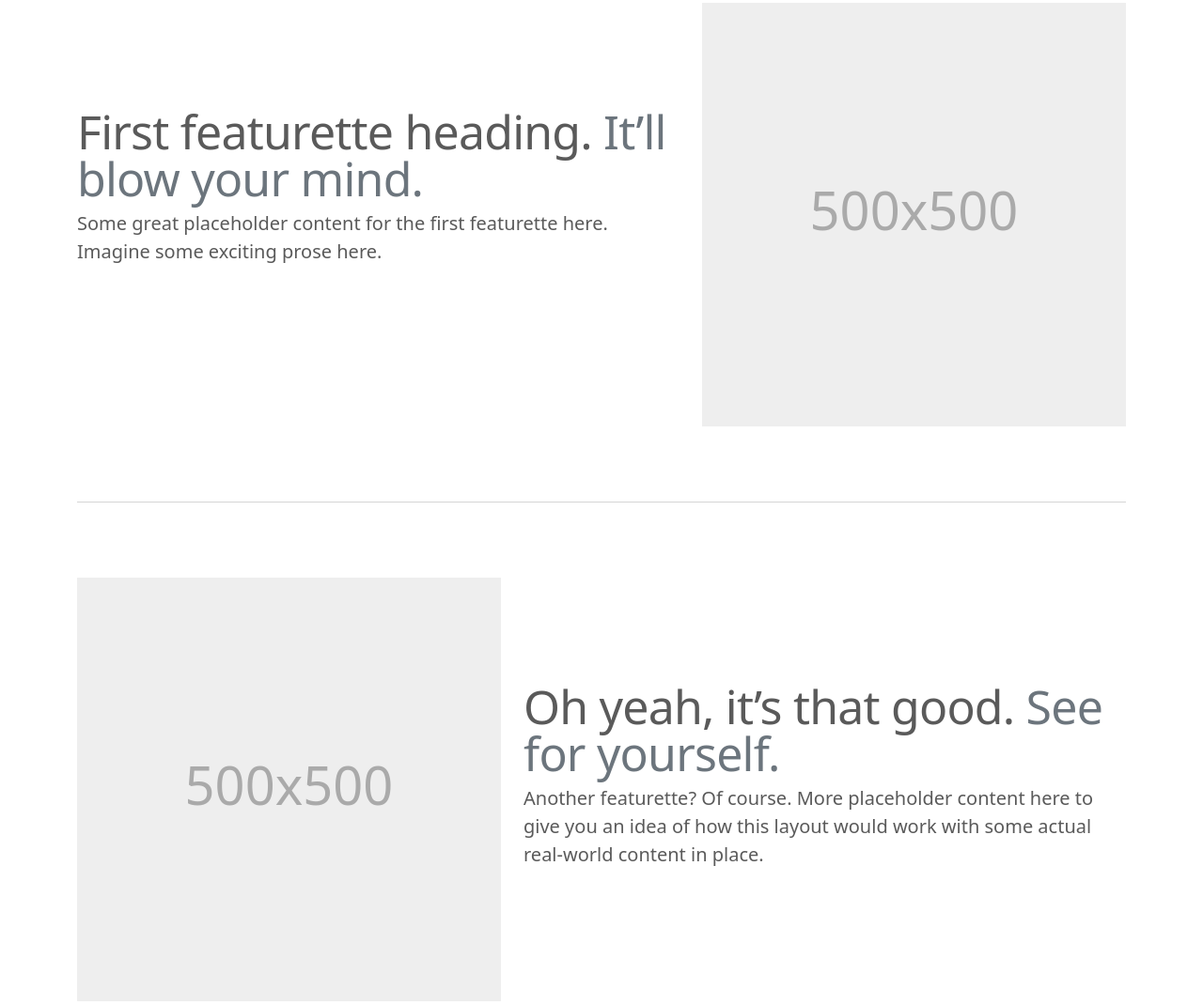
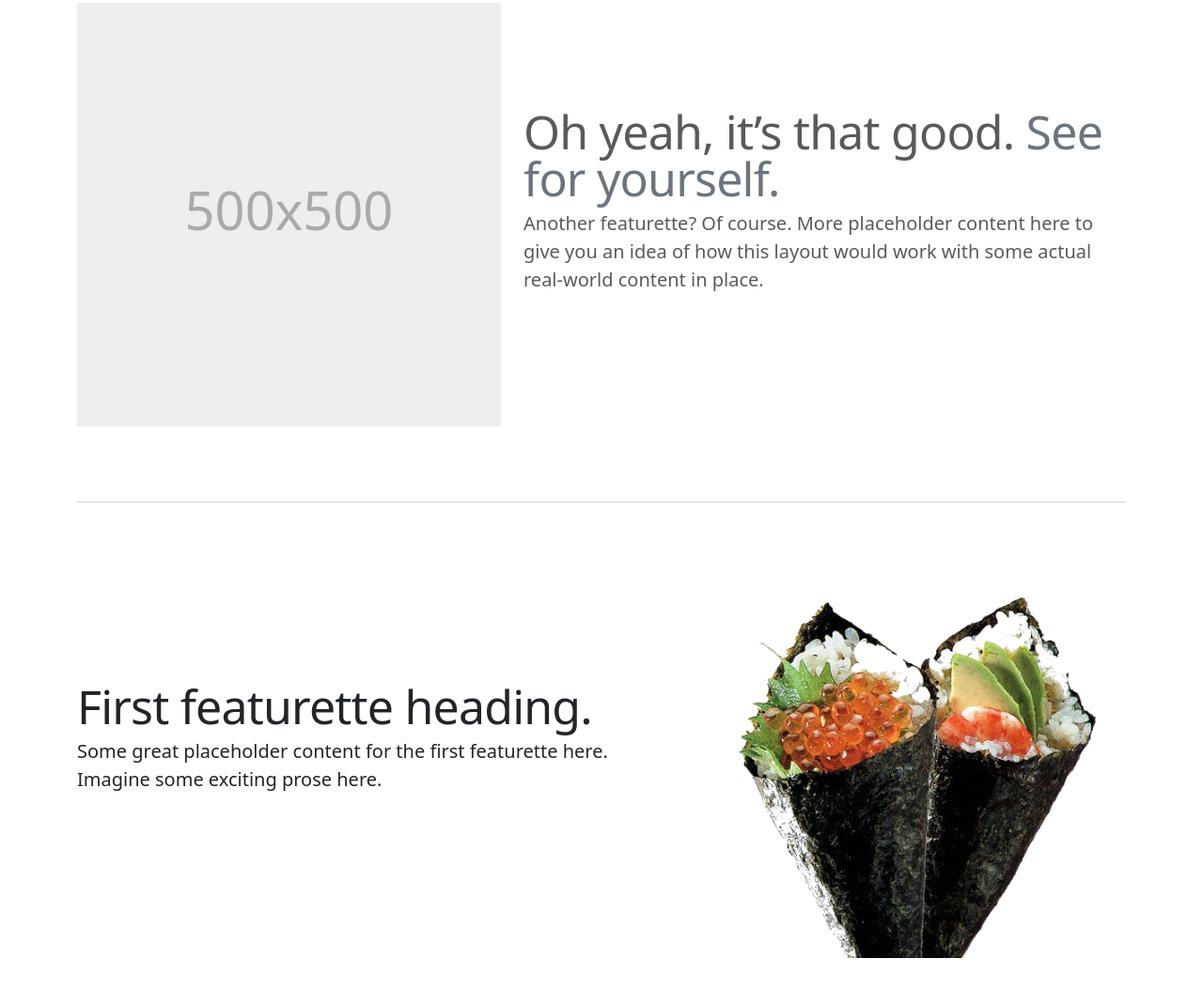
Before and after one commit to Vicente-jpro/restaurante_template, a plain HTML site: page index.html in a window 1280 px wide. Shown: the part 1090-2160 px from the top of the page at 94% size. Drawn offline with nearby package versions, Linux system fonts and the light colour scheme.

Commit message:
gelado image added

```diff
--- a/index.html
+++ b/index.html
@@ -148,11 +148,11 @@
     <hr class="featurette-divider">
 
     <div class="row featurette">
-      <div class="col-md-7">
-        <h2 class="featurette-heading fw-normal lh-1">First featurette heading. <span class="text-muted">It’ll blow your mind.</span></h2>
-        <p class="lead">Some great placeholder content for the first featurette here. Imagine some exciting prose here.</p>
+      <div class="col-md-7 order-md-2">
+        <h2 class="featurette-heading fw-normal lh-1">Oh yeah, it’s that good. <span class="text-muted">See for yourself.</span></h2>
+        <p class="lead">Another featurette? Of course. More placeholder content here to give you an idea of how this layout would work with some actual real-world content in place.</p>
       </div>
-      <div class="col-md-5">
+      <div class="col-md-5 order-md-1">
         <svg class="bd-placeholder-img bd-placeholder-img-lg featurette-image img-fluid mx-auto" width="500" height="500" xmlns="http://www.w3.org/2000/svg" role="img" aria-label="Placeholder: 500x500" preserveAspectRatio="xMidYMid slice" focusable="false"><title>Placeholder</title><rect width="100%" height="100%" fill="#eee"/><text x="50%" y="50%" fill="#aaa" dy=".3em">500x500</text></svg>
 
       </div>
@@ -161,12 +161,13 @@
     <hr class="featurette-divider">
 
     <div class="row featurette">
-      <div class="col-md-7 order-md-2">
-        <h2 class="featurette-heading fw-normal lh-1">Oh yeah, it’s that good. <span class="text-muted">See for yourself.</span></h2>
-        <p class="lead">Another featurette? Of course. More placeholder content here to give you an idea of how this layout would work with some actual real-world content in place.</p>
+      <div class="col-md-7">
+        <h2 class="featurette-heading fw-normal lh-1 text-dark">First featurette heading.</h2>
+        <p class="lead text-dark">Some great placeholder content for the first featurette here. Imagine some exciting prose here.</p>
       </div>
-      <div class="col-md-5 order-md-1">
-        <svg class="bd-placeholder-img bd-placeholder-img-lg featurette-image img-fluid mx-auto" width="500" height="500" xmlns="http://www.w3.org/2000/svg" role="img" aria-label="Placeholder: 500x500" preserveAspectRatio="xMidYMid slice" focusable="false"><title>Placeholder</title><rect width="100%" height="100%" fill="#eee"/><text x="50%" y="50%" fill="#aaa" dy=".3em">500x500</text></svg>
+      <div class="col-md-5">
+        <img src="img/gelado_chine.png" class="bd-placeholder-img bd-placeholder-img-lg featurette-image img-fluid mx-auto"
+         width="500" height="500" role="img" aria-label="Placeholder: 500x500" preserveAspectRatio="xMidYMid slice" focusable="false">
 
       </div>
     </div>
```
Also changed, not shown: img/gelado_chine.png (added).
